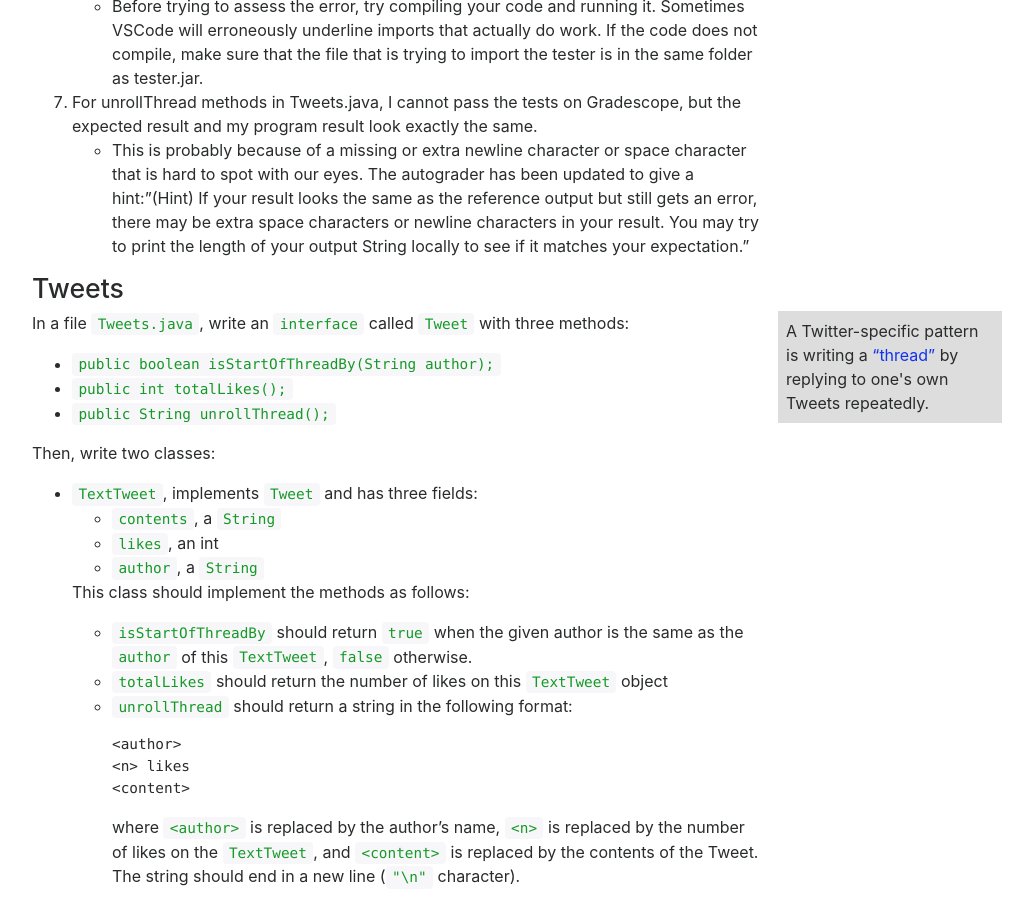
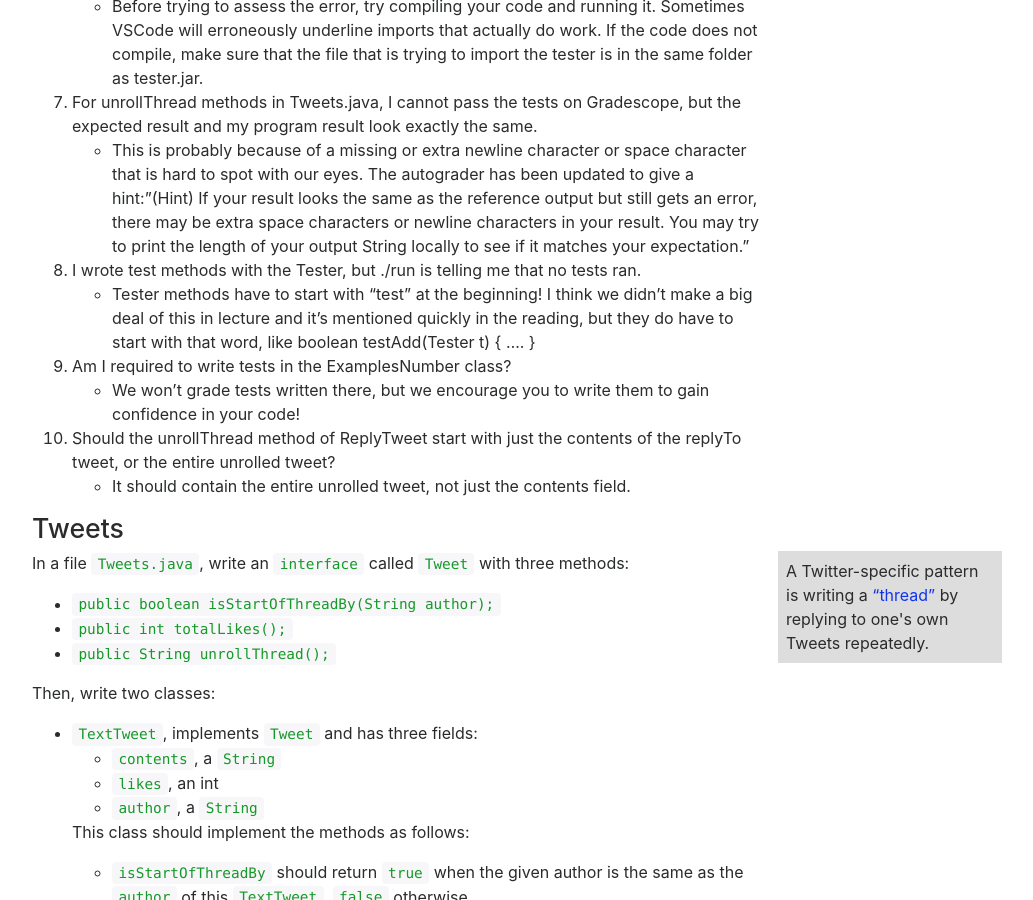
Before and after one commit to ucsd-cse11-s20/ucsd-cse11-s20.github.io, a Jekyll site: the page built from pa4/index.md, in a window 1280 px wide and 900 px high, scrolled down 1240 px. Shown: the whole window, without its empty margins (243-1276 px from the left). Built offline with Jekyll 4.4.1, drawn with Linux system fonts in a browser that asks for light colours; nearby versions of some CDN libraries; formulas are drawn with MathJax 3.

Commit message:
Update index.md

```diff
--- a/pa4/index.md
+++ b/pa4/index.md
@@ -46,6 +46,16 @@ this PA.
 
 7. For unrollThread methods in Tweets.java, I cannot pass the tests on Gradescope, but the expected result and my program result look exactly the same.
 - This is probably because of a missing or extra newline character or space character that is hard to spot with our eyes. The autograder has been updated to give a hint:"(Hint) If your result looks the same as the reference output but still gets an error, there may be extra space characters or newline characters in your result. You may try to print the length of your output String locally to see if it matches your expectation."
+
+8. I wrote test methods with the Tester, but ./run is telling me that no tests ran.
+- Tester methods have to start with "test" at the beginning! I think we didn't make a big deal of this in lecture and it's mentioned quickly in the reading, but they do have to start with that word, like
+boolean testAdd(Tester t) { .... }
+
+9. Am I required to write tests in the ExamplesNumber class?
+- We won't grade tests written there, but we encourage you to write them to gain confidence in your code!
+
+10. Should the unrollThread method of ReplyTweet start with just the contents of the replyTo tweet, or the entire unrolled tweet?
+- It should contain the entire unrolled tweet, not just the contents field.
 
 ## Tweets
 
```
